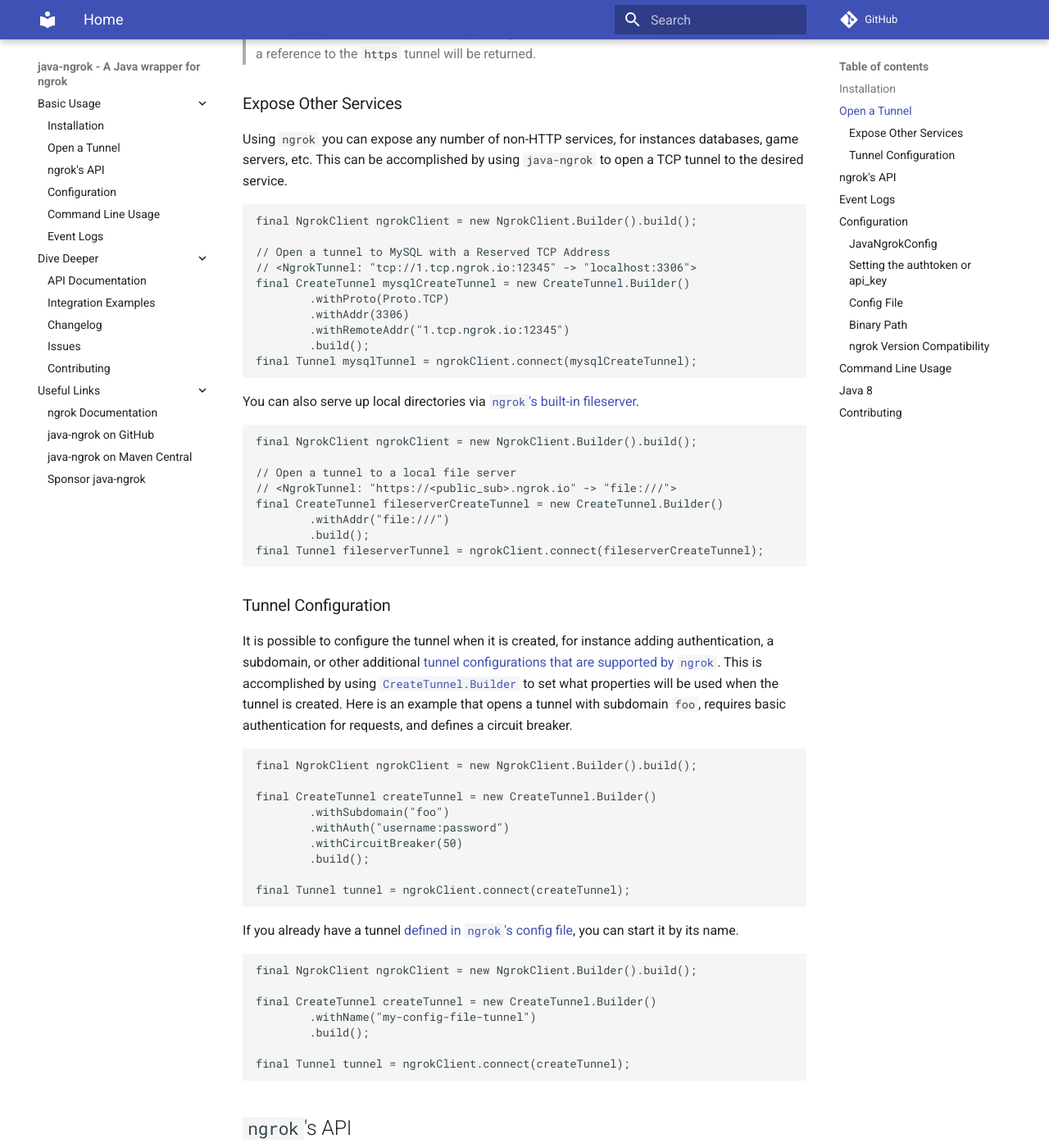
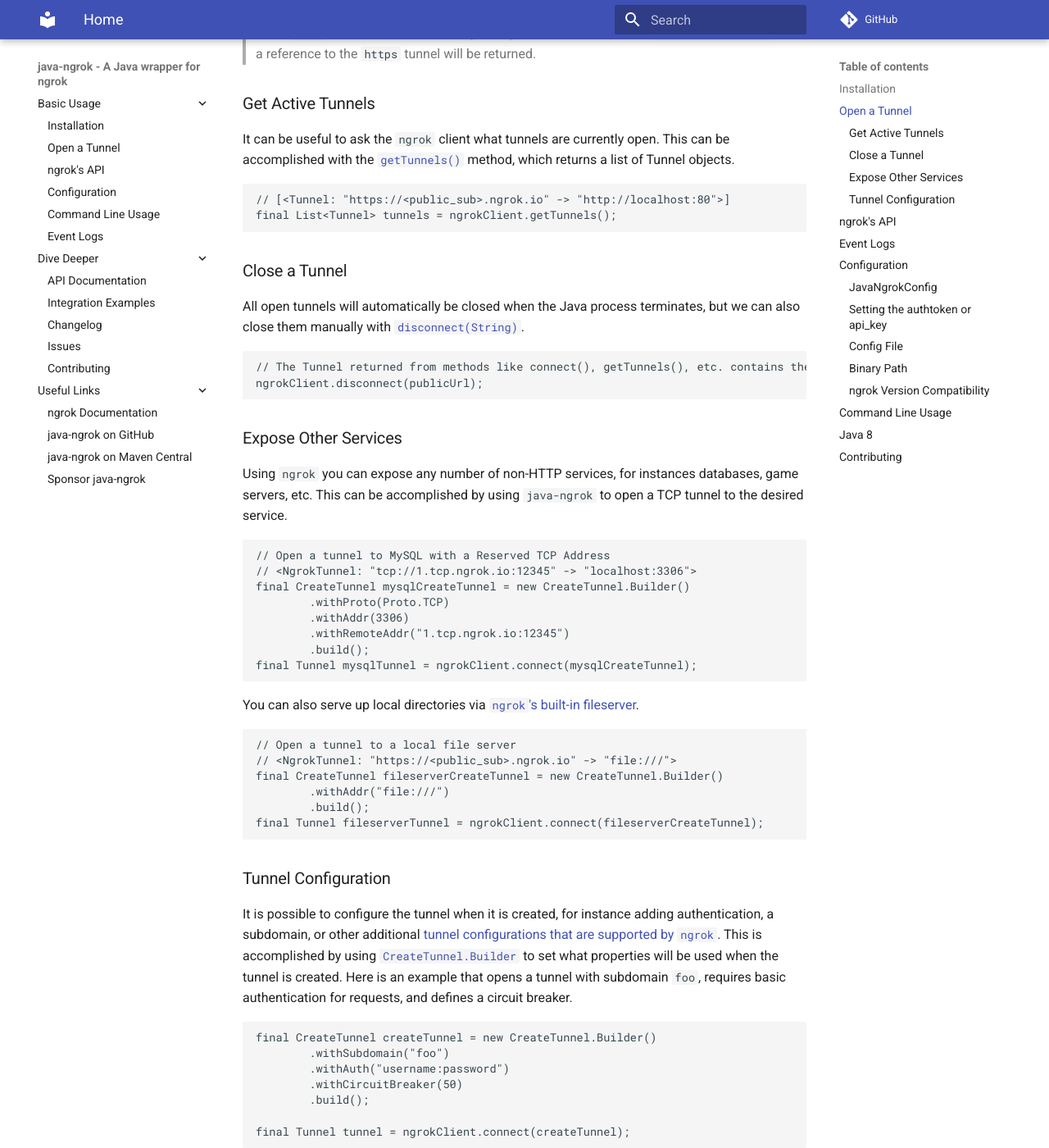
Before and after one commit to alexdlaird/java-ngrok, an MkDocs documentation site: the page built from docs/index.md, in a window 1280 px wide and 1400 px high, scrolled down 1840 px. Shown: the whole window at 82% size. Built offline with MkDocs 1.6.1 and Material for MkDocs 9.7.7, drawn with Linux system fonts in a browser that asks for light colours; comment, search, counter and statistics services are not loaded; some of the changed text lies outside the part shown.

Commit message:
More doc streamlining.

````diff
--- a/docs/index.md
+++ b/docs/index.md
@@ -77,14 +77,32 @@ file), [as documented here](#tunnel-configuration).
 > one `http` and one `https`. `java-ngrok`s connect method will return a reference to the `http` tunnel in this case.
 > If only a single tunnel is needed, use [`withBindTls(true)`](https://javadoc.io/doc/com.github.alexdlaird/java-ngrok/latest/com.github.alexdlaird.ngrok/com/github/alexdlaird/ngrok/protocol/CreateTunnel.Builder.html#withBindTls(boolean)) and a reference to the `https` tunnel will be returned.
 
+### Get Active Tunnels
+
+It can be useful to ask the `ngrok` client what tunnels are currently open. This can be accomplished with the
+[`getTunnels()`](https://javadoc.io/doc/com.github.alexdlaird/java-ngrok/latest/com.github.alexdlaird.ngrok/com/github/alexdlaird/ngrok/NgrokClient.html#getTunnels()) method, which returns a list of Tunnel objects.
+
+```java
+// [<Tunnel: "https://<public_sub>.ngrok.io" -> "http://localhost:80">]
+final List<Tunnel> tunnels = ngrokClient.getTunnels();
+```
+
+### Close a Tunnel
+
+All open tunnels will automatically be closed when the Java process terminates, but we can also close them manually
+with [`disconnect(String)`](https://javadoc.io/doc/com.github.alexdlaird/java-ngrok/latest/com.github.alexdlaird.ngrok/com/github/alexdlaird/ngrok/NgrokClient.html#disconnect(java.lang.String)).
+
+```java
+// The Tunnel returned from methods like connect(), getTunnels(), etc. contains the public URL
+ngrokClient.disconnect(publicUrl);
+```
+
 ### Expose Other Services
 
 Using `ngrok` you can expose any number of non-HTTP services, for instances databases, game servers, etc. This can be
 accomplished by using `java-ngrok` to open a TCP tunnel to the desired service.
 
 ```java
-final NgrokClient ngrokClient = new NgrokClient.Builder().build();
-
 // Open a tunnel to MySQL with a Reserved TCP Address
 // <NgrokTunnel: "tcp://1.tcp.ngrok.io:12345" -> "localhost:3306">
 final CreateTunnel mysqlCreateTunnel = new CreateTunnel.Builder()
@@ -98,8 +116,6 @@ final Tunnel mysqlTunnel = ngrokClient.connect(mysqlCreateTunnel);
 You can also serve up local directories via [`ngrok`'s built-in fileserver](https://ngrok.com/docs/universal-gateway/http/?cty=agent-config#agent-endpoint).
 
 ```java
-final NgrokClient ngrokClient = new NgrokClient.Builder().build();
-
 // Open a tunnel to a local file server
 // <NgrokTunnel: "https://<public_sub>.ngrok.io" -> "file:///">
 final CreateTunnel fileserverCreateTunnel = new CreateTunnel.Builder()
@@ -117,8 +133,6 @@ to set what properties will be used when the tunnel is created. Here is an examp
 `foo`, requires basic authentication for requests, and defines a circuit breaker.
 
 ```java
-final NgrokClient ngrokClient = new NgrokClient.Builder().build();
-
 final CreateTunnel createTunnel = new CreateTunnel.Builder()
         .withSubdomain("foo")
         .withAuth("username:password")
@@ -131,8 +145,6 @@ final Tunnel tunnel = ngrokClient.connect(createTunnel);
 If you already have a tunnel [defined in `ngrok`'s config file](https://ngrok.com/docs/agent/config/v2/#tunnel-configurations), you can start it by its name.
 
 ```java
-final NgrokClient ngrokClient = new NgrokClient.Builder().build();
-
 final CreateTunnel createTunnel = new CreateTunnel.Builder()
         .withName("my-config-file-tunnel")
         .build();
@@ -149,8 +161,6 @@ For example, here's how you would reserve a `ngrok` domain, then create a Cloud
 policy:
 
 ```java
-final NgrokClient ngrokClient = new NgrokClient.Builder().build();
-
 final String domain = "some-domain.ngrok.dev";
 final ApiResponse domainResponse = ngrokClient.api(
         List.of("reserved-domains", "create",
````
